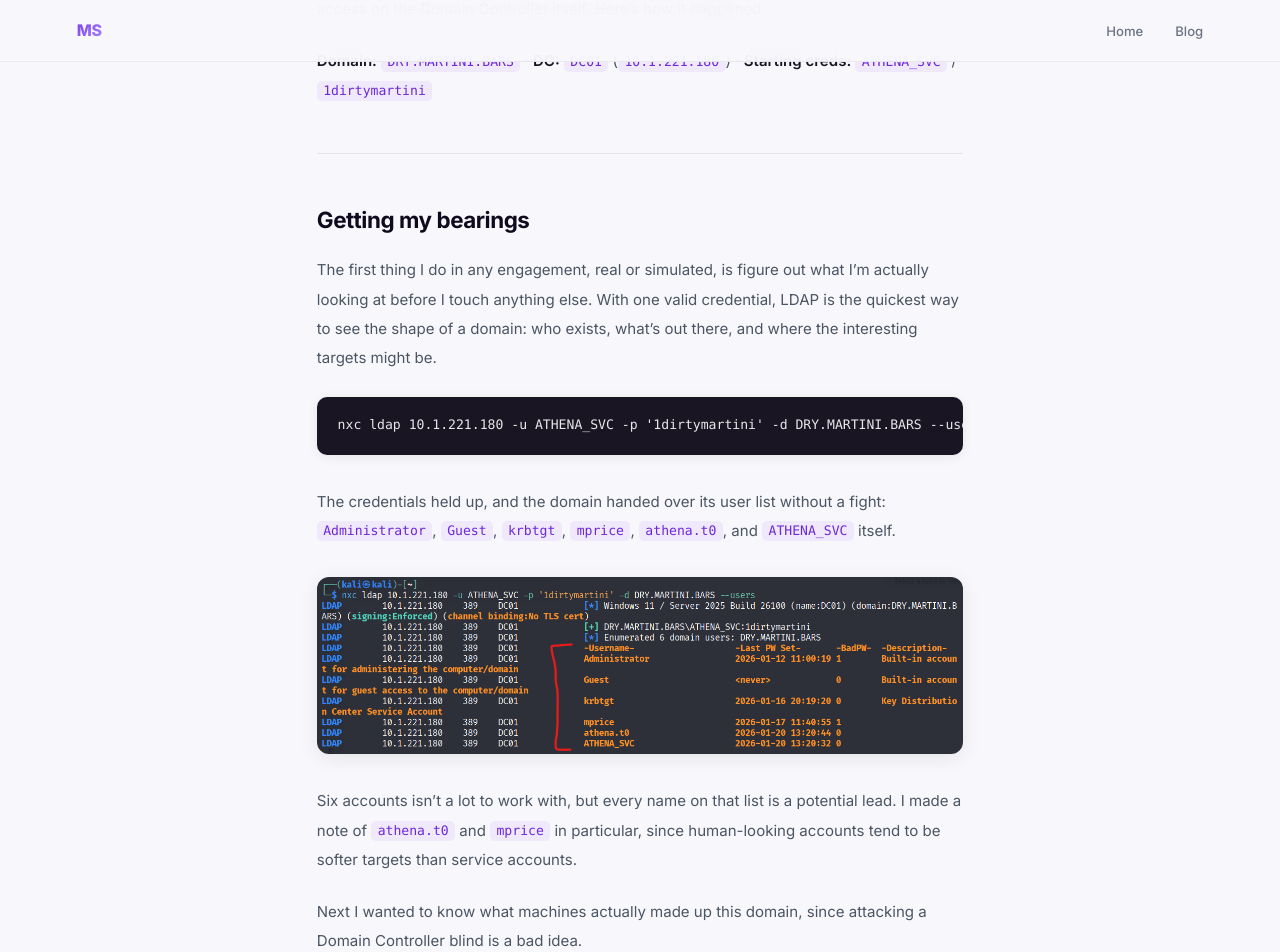
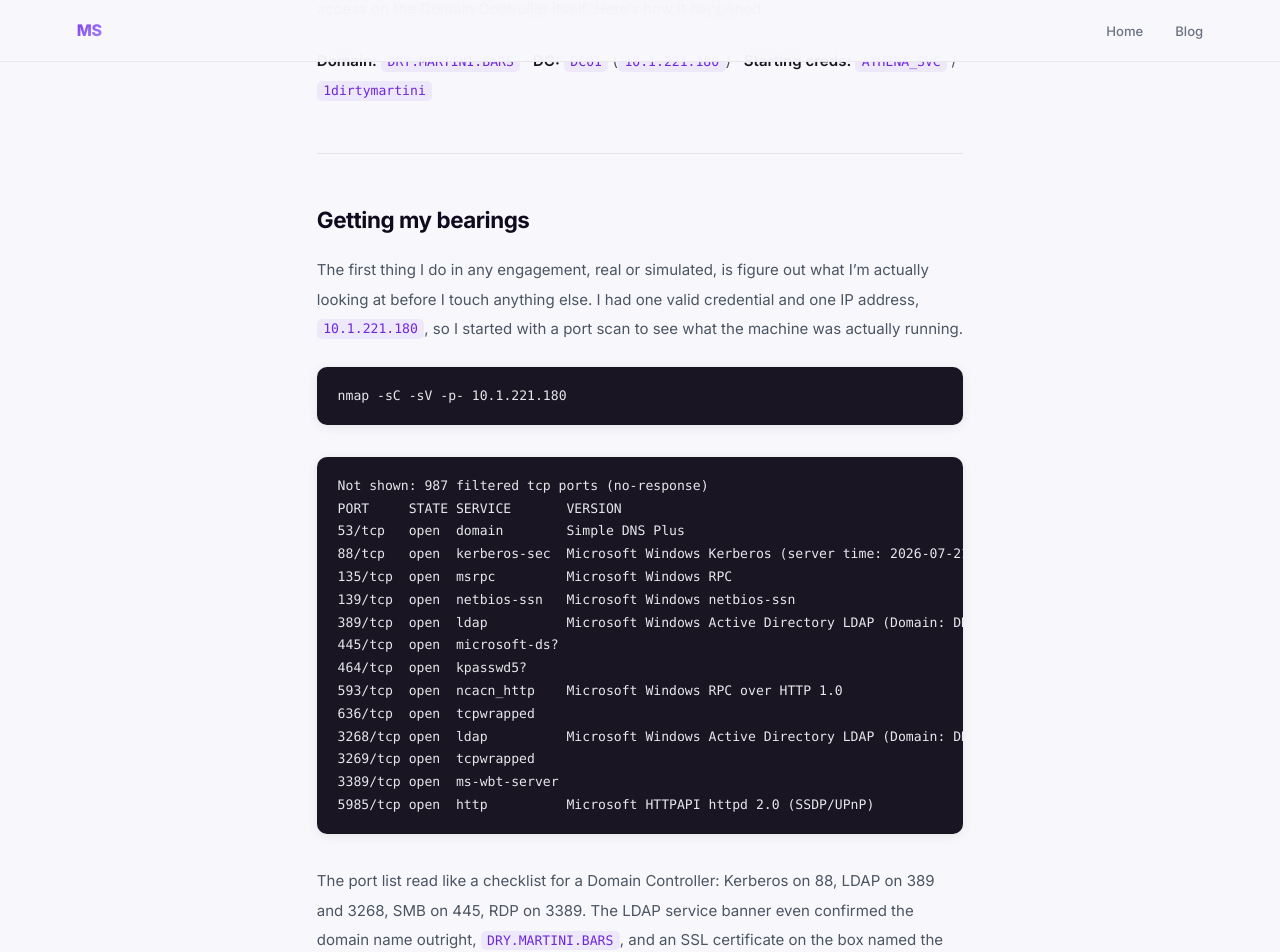
Before and after one commit to MohammadSalam-sec/mohammadsalam-sec.github.io, a Jekyll site: the page built from _posts/2026-07-22-ad-domain-compromise-pass-the-hash.md, in a window 1280 px wide and 1400 px high, scrolled down 665 px. Shown: the top 952 px of the window. Built offline with Jekyll 4.4.1, drawn with Linux system fonts in a browser that asks for light colours; some of the changed text lies outside the part shown.

Commit message:
Update 2026-07-22-ad-domain-compromise-pass-the-hash.md

````diff
--- a/_posts/2026-07-22-ad-domain-compromise-pass-the-hash.md
+++ b/_posts/2026-07-22-ad-domain-compromise-pass-the-hash.md
@@ -16,7 +16,35 @@ By the end, that one account had led me to full control of the domain: every pas
 
 ## Getting my bearings
 
-The first thing I do in any engagement, real or simulated, is figure out what I'm actually looking at before I touch anything else. With one valid credential, LDAP is the quickest way to see the shape of a domain: who exists, what's out there, and where the interesting targets might be.
+The first thing I do in any engagement, real or simulated, is figure out what I'm actually looking at before I touch anything else. I had one valid credential and one IP address, `10.1.221.180`, so I started with a port scan to see what the machine was actually running.
+
+```bash
+nmap -sC -sV -p- 10.1.221.180
+```
+
+```
+Not shown: 987 filtered tcp ports (no-response)
+PORT     STATE SERVICE       VERSION
+53/tcp   open  domain        Simple DNS Plus
+88/tcp   open  kerberos-sec  Microsoft Windows Kerberos (server time: 2026-07-21 19:09:49Z)
+135/tcp  open  msrpc         Microsoft Windows RPC
+139/tcp  open  netbios-ssn   Microsoft Windows netbios-ssn
+389/tcp  open  ldap          Microsoft Windows Active Directory LDAP (Domain: DRY.MARTINI.BARS0., Site: Default-First-Site-Name)
+445/tcp  open  microsoft-ds?
+464/tcp  open  kpasswd5?
+593/tcp  open  ncacn_http    Microsoft Windows RPC over HTTP 1.0
+636/tcp  open  tcpwrapped
+3268/tcp open  ldap          Microsoft Windows Active Directory LDAP (Domain: DRY.MARTINI.BARS0., Site: Default-First-Site-Name)
+3269/tcp open  tcpwrapped
+3389/tcp open  ms-wbt-server
+5985/tcp open  http          Microsoft HTTPAPI httpd 2.0 (SSDP/UPnP)
+```
+
+The port list read like a checklist for a Domain Controller: Kerberos on 88, LDAP on 389 and 3268, SMB on 445, RDP on 3389. The LDAP service banner even confirmed the domain name outright, `DRY.MARTINI.BARS`, and an SSL certificate on the box named the host itself: `DC01.DRY.MARTINI.BARS`. There was no ambiguity left. This was the domain's Domain Controller, and with LDAP wide open, that was the obvious next door to knock on since it would tell me who and what actually existed inside this domain.
+
+![Nmap scan revealing Domain Controller ports on 10.1.221.180](/assets/images/img1-1.png)
+
+With that confirmed, I moved to LDAP.
 
 ```bash
 nxc ldap 10.1.221.180 -u ATHENA_SVC -p '1dirtymartini' -d DRY.MARTINI.BARS --users
````
